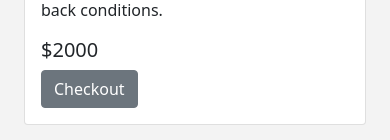
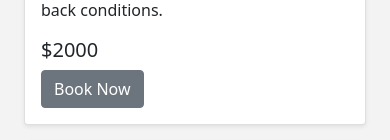
Before and after one commit to ArafatMunna/fitness-trainer, a React (Create React App) app: page / in a window 390 px wide. Shown: the part 860-1000 px from the top of the page. Built offline with nearby package versions, Linux system fonts and the light colour scheme; no server answers.

Commit message:
responsive update

```diff
--- a/src/App.js
+++ b/src/App.js
@@ -8,13 +8,13 @@ import Login from "./Pages/Login/Login/Login";
 import Register from "./Pages/Login/Register/Register";
 import RequireAuth from "./Pages/Login/RequireAuth/RequireAuth";
 import Footer from "./Pages/Shared/Footer/Footer";
-import Header from "./Pages/Shared/Header/Header";
+import Navigation from "./Pages/Shared/Navigation/Navigation";
 import NotFound from "./Pages/Shared/NotFound/NotFound";
 
 function App() {
     return (
         <div className="App">
-            <Header />
+            <Navigation />
             <Routes>
                 <Route path="/" element={<Home />} />
                 <Route
--- a/src/Pages/Home/Service/Service.js
+++ b/src/Pages/Home/Service/Service.js
@@ -6,7 +6,7 @@ const Service = ({ service }) => {
     const navigate = useNavigate();
     return (
         <div className="col-sm-12 col-md-6 col-lg-4 gx-5 gy-3">
-            <div className="card">
+            <div className="card shadow-sm">
                 <img src={img} className="card-img-top" alt="..." />
                 <div className="card-body">
                     <h5 className="card-title">{name}</h5>
@@ -16,7 +16,7 @@ const Service = ({ service }) => {
                         onClick={() => navigate("/checkout")}
                         className="btn btn-secondary"
                     >
-                        Checkout
+                        Book Now
                     </button>
                 </div>
             </div>
--- a/src/Pages/Shared/Header/Header.js
+++ b/src/Pages/Shared/Navigation/Navigation.js
@@ -6,7 +6,7 @@ import { Link } from "react-router-dom";
 import auth from "../../../firebase.init";
 import CustomLink from "../CustomLink/CustomLink";
 
-const Header = () => {
+const Navigation = () => {
     const [user, loading, error] = useAuthState(auth);
 
     const handleSignOut = () => {
@@ -37,12 +37,14 @@ const Header = () => {
                             About
                         </Nav.Link>
                         {user ? (
-                            <button
-                                className="btn bnt-link text-white text-decoration-none"
-                                onClick={handleSignOut}
-                            >
-                                Logout
-                            </button>
+                            <div>
+                                <Nav.Link
+                                    className="text-white"
+                                    onClick={handleSignOut}
+                                >
+                                    Logout
+                                </Nav.Link>
+                            </div>
                         ) : (
                             <Nav.Link as={CustomLink} to="/login">
                                 Login
@@ -55,4 +57,4 @@ const Header = () => {
     );
 };
 
-export default Header;
+export default Navigation;
```
Also changed, not shown: public/images/trainer.jpg (added).
